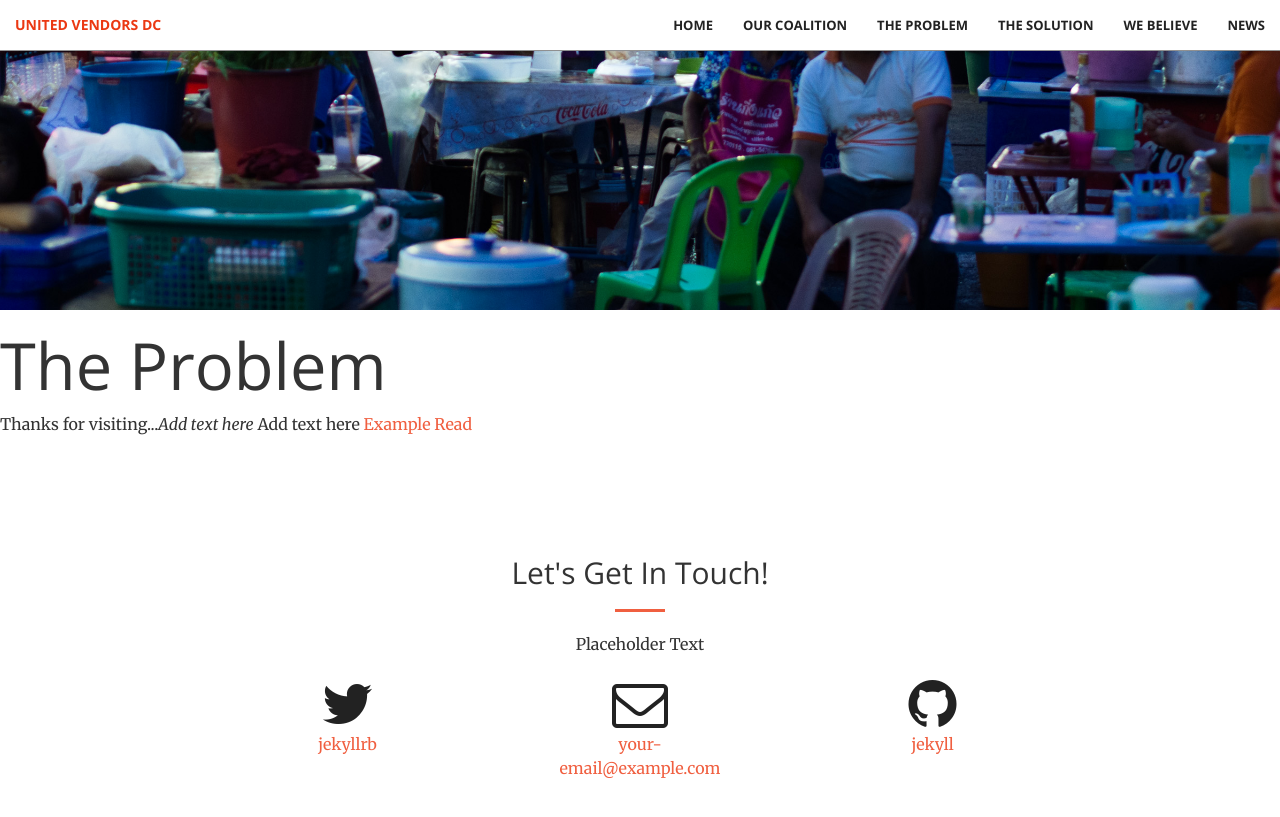
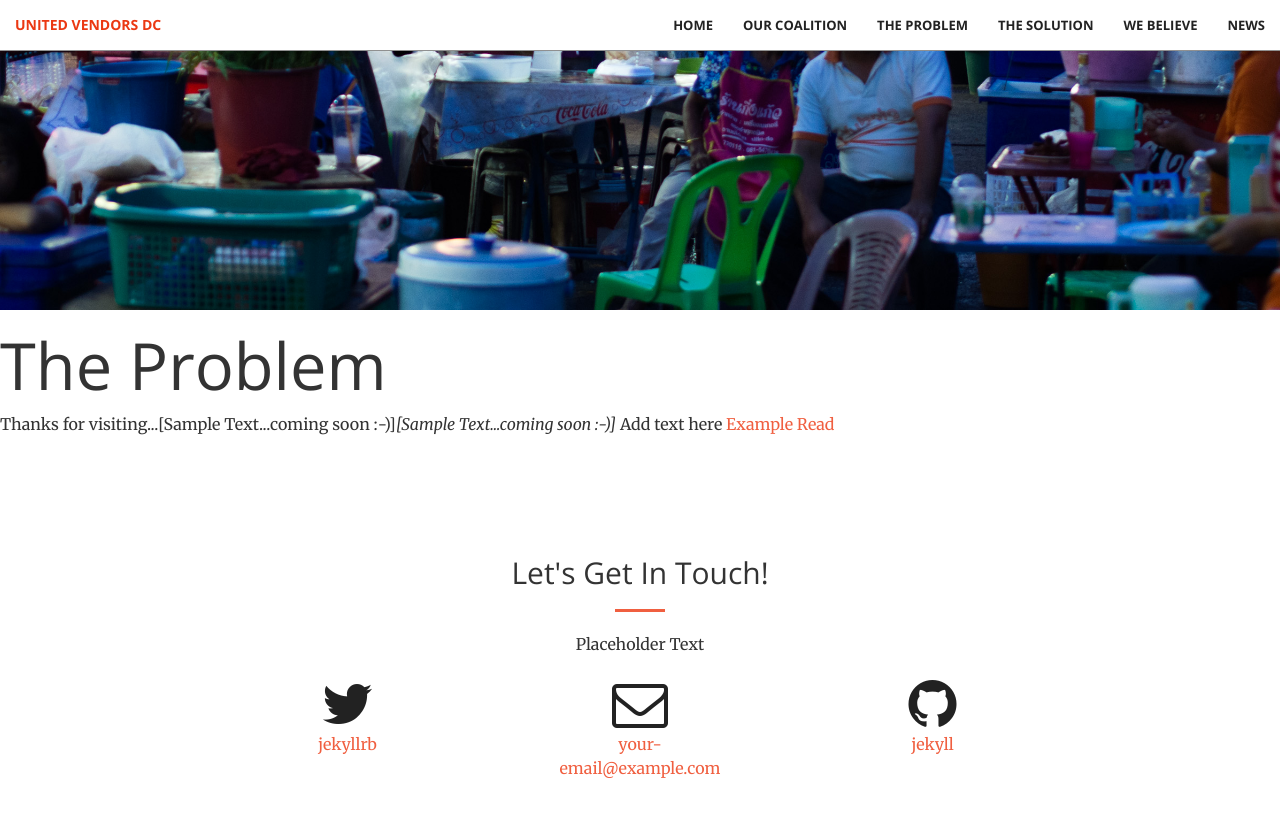
Before and after one commit to UnitedVendorsDC/unitedvendorsdc.github.io, a Jekyll site: the page built from theProblem.html, in a window 1280 px wide and 900 px high, scrolled down 610 px. Shown: the top 817 px of the window. Built offline with Jekyll 4.4.1, drawn with Linux system fonts in a browser that asks for light colours.

Commit message:
Update theProblem.html

```diff
--- a/theProblem.html
+++ b/theProblem.html
@@ -6,6 +6,6 @@
 <div class="blurb">
 
 	<h1>The Problem</h1>
-	<p>Thanks for visiting...<em>Add text here</em> Add text here <a href="/about">Example Read</a></p>
+	<p>Thanks for visiting...[Sample Text...coming soon :-)]<em>[Sample Text...coming soon :-)]</em> Add text here <a href="/about">Example Read</a></p>
 
 </div><!-- /.blurb -->
```
